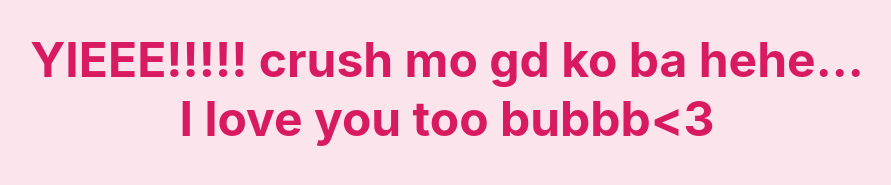
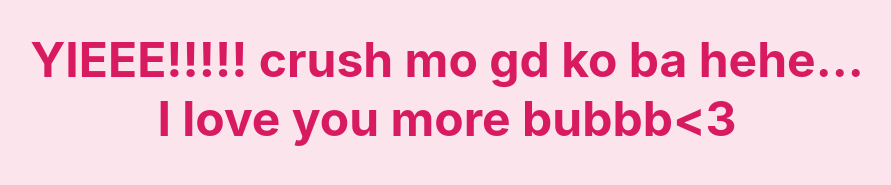
Before and after one commit to RayAnds23/cringeLove, a plain HTML site: page index.html in a window 1280 px wide. Both pictures are taken after a click on the button "OO E!". Shown: the part 463-648 px from the top of the page, without its empty margins (193-1084 px from the left). Drawn offline with Linux system fonts and the light colour scheme.

Commit message:
Update index.html

```diff
--- a/index.html
+++ b/index.html
@@ -180,7 +180,7 @@
     <div class="result-container">
 
         <img class="gif-result" src="https://i.pinimg.com/originals/88/14/9b/88149b0400750578f4d07d9bc3fb0fee.gif" alt="A cat celebrating" loop>
-        <h2>YIEEE!!!!! crush mo gd ko ba hehe...<br>I love you too bubbb<3 </h2>
+        <h2>YIEEE!!!!! crush mo gd ko ba hehe...<br>I love you more bubbb<3 </h2>
     </div>
 
     <div class="cssload-main">
```
